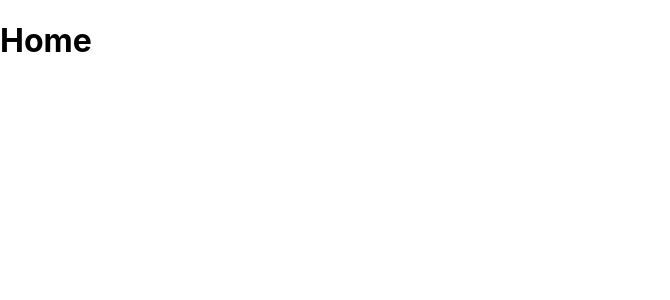
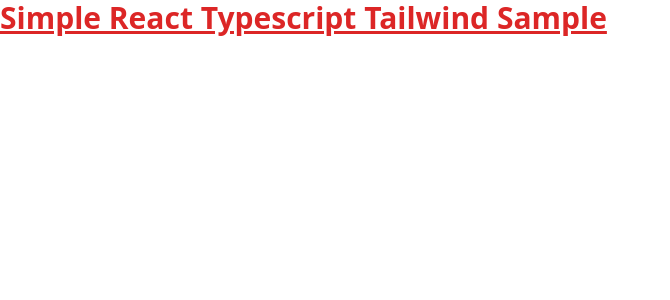
Before and after one commit to hyungyoo/red-tetris, a React (Create React App) app in the folder packages/front/: page / in a window 1280 px wide. Shown: the top 300 px of the page, without its empty margins (0-670 px from the left). Built offline with nearby package versions, Linux system fonts and the light colour scheme.

Commit message:
feat:tailwind configured

```diff
--- a/packages/front/package.json
+++ b/packages/front/package.json
@@ -43,5 +43,10 @@
       "last 1 firefox version",
       "last 1 safari version"
     ]
+  },
+  "devDependencies": {
+    "autoprefixer": "^10.4.16",
+    "postcss": "^8.4.31",
+    "tailwindcss": "^3.3.5"
   }
 }
--- /dev/null
+++ b/packages/front/postcss.config.js
@@ -0,0 +1,6 @@
+module.exports = {
+  plugins: {
+    tailwindcss: {},
+    autoprefixer: {},
+  },
+}
--- /dev/null
+++ b/packages/front/src/components/input/InputField.tsx
@@ -0,0 +1,2 @@
+function InputField() {}
+export default InputField
--- a/packages/front/src/index.css
+++ b/packages/front/src/index.css
@@ -1,13 +1,3 @@
-body {
-  margin: 0;
-  font-family: -apple-system, BlinkMacSystemFont, 'Segoe UI', 'Roboto', 'Oxygen',
-    'Ubuntu', 'Cantarell', 'Fira Sans', 'Droid Sans', 'Helvetica Neue',
-    sans-serif;
-  -webkit-font-smoothing: antialiased;
-  -moz-osx-font-smoothing: grayscale;
-}
-
-code {
-  font-family: source-code-pro, Menlo, Monaco, Consolas, 'Courier New',
-    monospace;
-}
+@tailwind base;
+@tailwind components;
+@tailwind utilities;
--- a/packages/front/src/routes/Home.tsx
+++ b/packages/front/src/routes/Home.tsx
@@ -1,9 +1,5 @@
 function Home() {
-  return (
-    <div>
-      <h1>Home</h1>
-    </div>
-  )
+  return <h1 className='text-3xl font-bold underline text-red-600'>Simple React Typescript Tailwind Sample</h1>
 }
 
 export default Home
--- /dev/null
+++ b/packages/front/tailwind.config.js
@@ -0,0 +1,10 @@
+/** @type {import('tailwindcss').Config} */
+module.exports = {
+  content: [
+    './src/**/*.{js,jsx,ts,tsx}',
+  ],
+  theme: {
+    extend: {},
+  },
+  plugins: [],
+}
```
Also changed, not shown: 1 other file (tests, documents, lock files or other folders).
